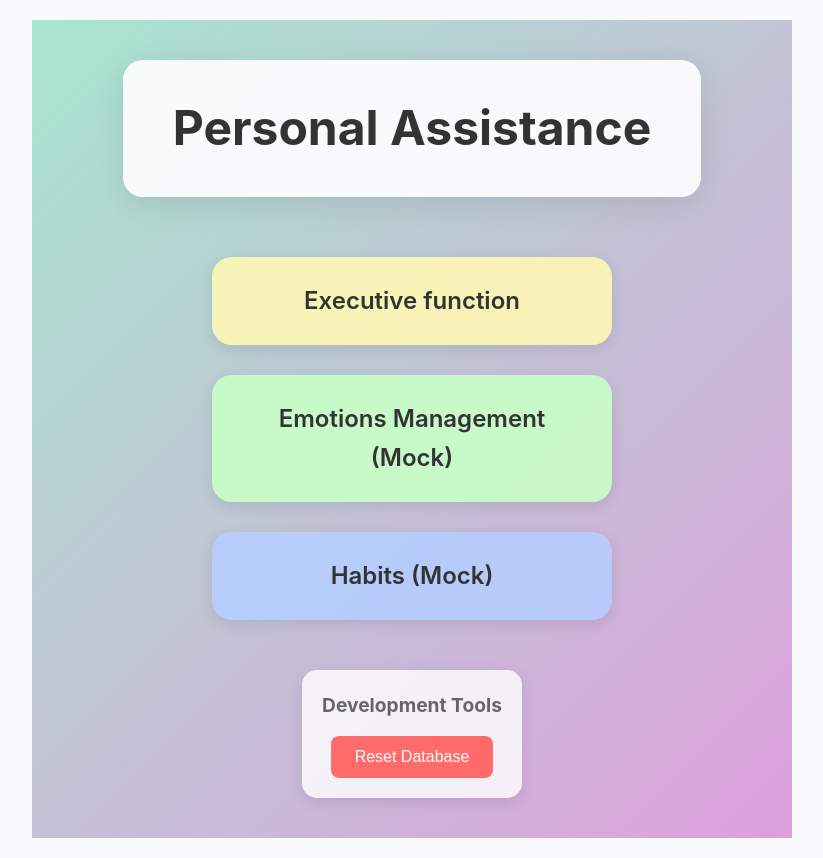
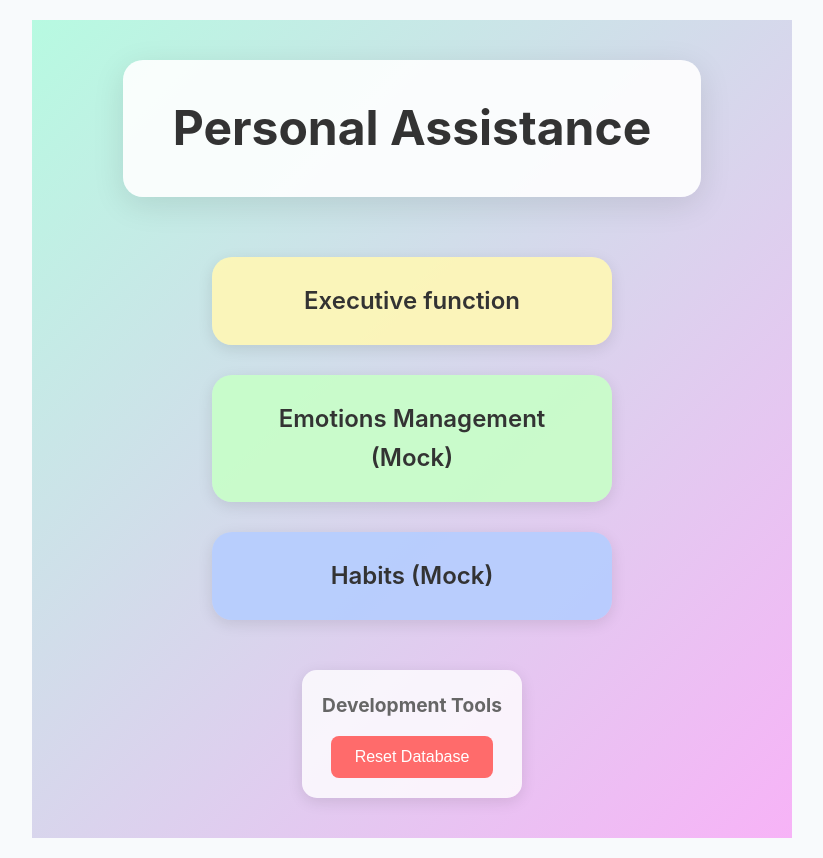
Before and after one commit to AnyelaDev/Tech_assessment, a Django app: page /personal-assistance/ in a window 1280 px wide. Shown: the whole page, without its empty margins (228-1051 px from the left). Run offline with Django 5.2, Linux system fonts and the light colour scheme.

Commit message:
Lighter UI

```diff
--- a/reimagined/templates/tasks/personal_assistance.html
+++ b/reimagined/templates/tasks/personal_assistance.html
@@ -37,7 +37,7 @@
 <style>
 .navigation-container {
     min-height: 100vh;
-    background: linear-gradient(135deg, #a8e6cf 0%, #dda0dd 100%);
+    background: linear-gradient(135deg, #b7fae1 0%, #f7b3f7 100%);
     padding: 40px 20px;
     display: flex;
     flex-direction: column;
--- a/reimagined/templates/tasks/timeline_execution.html
+++ b/reimagined/templates/tasks/timeline_execution.html
@@ -68,7 +68,7 @@
 <style>
 .timeline-container {
     min-height: 100vh;
-    background: linear-gradient(135deg, #a8e6cf 0%, #dda0dd 100%);
+    background: linear-gradient(135deg, #b7fae1 0%, #f7b3f7 100%);
     padding: 20px;
     display: flex;
     flex-direction: column;
--- a/reimagined/templates/tasks/todo_timeline_input.html
+++ b/reimagined/templates/tasks/todo_timeline_input.html
@@ -53,7 +53,7 @@
 <style>
 .todo-container {
     min-height: 100vh;
-    background: linear-gradient(135deg, #a8e6cf 0%, #dda0dd 100%);
+    background: linear-gradient(135deg, #b7fae1 0%, #f7b3f7 100%);
     padding: 20px;
     display: flex;
     flex-direction: column;
```
